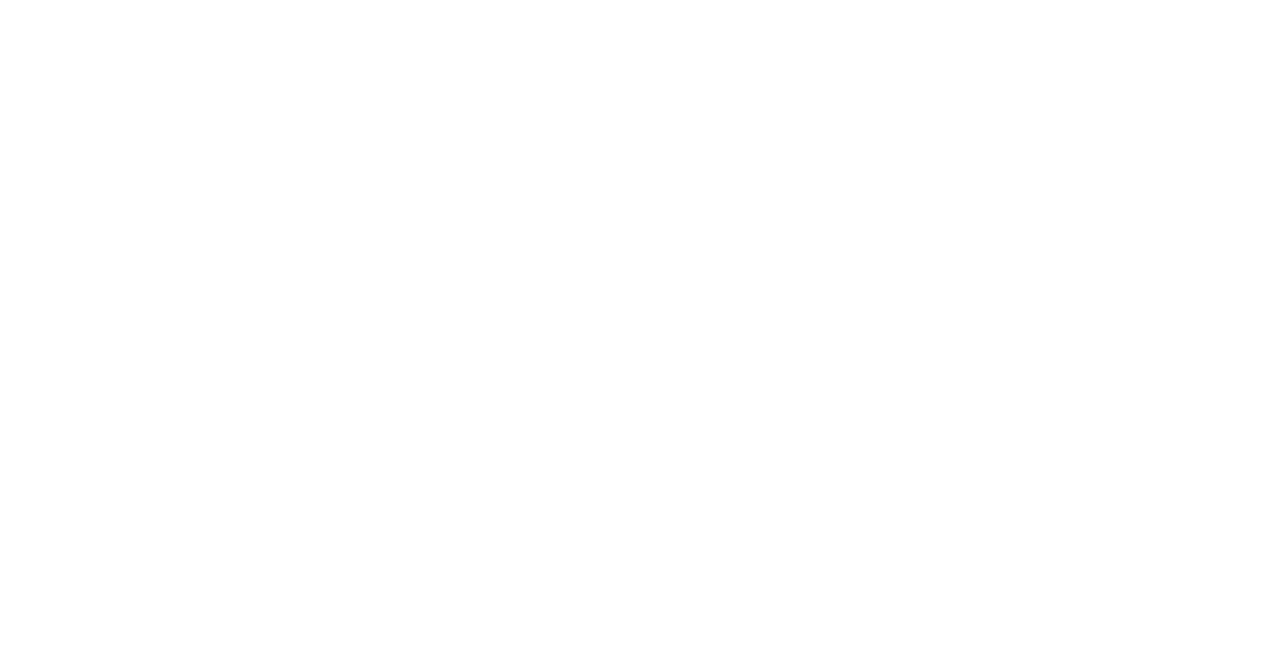
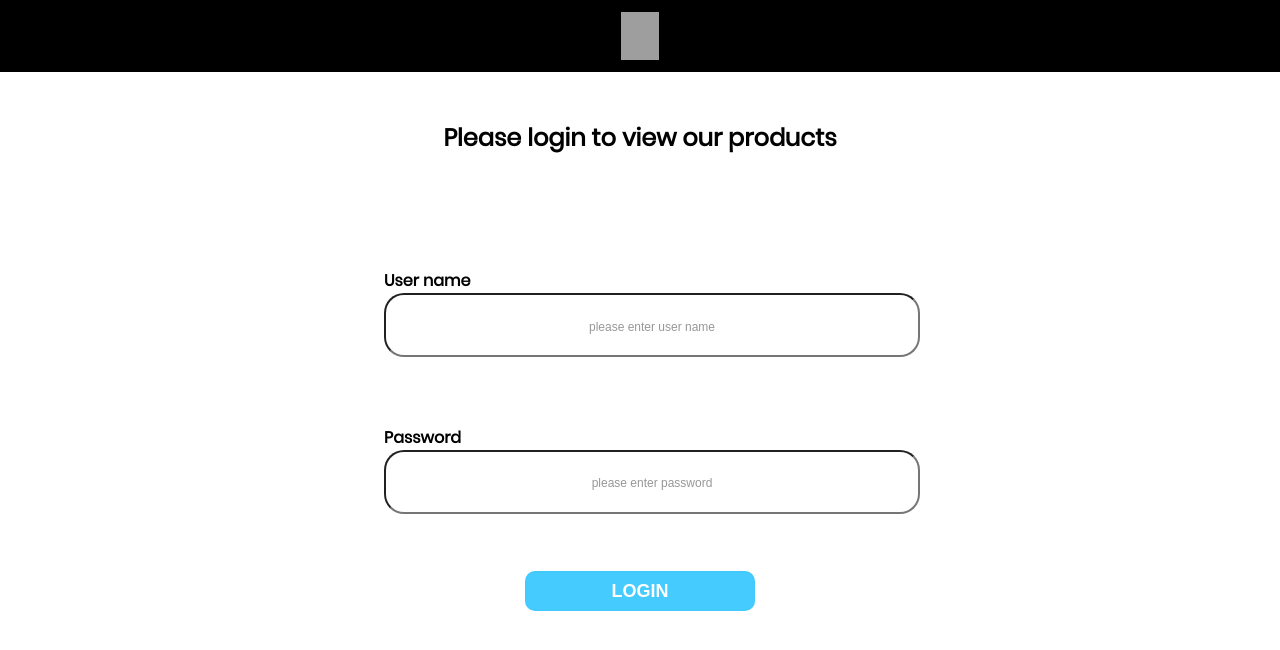
Before and after one commit to pradeepa24/appleReplica, a React (Create React App) app in the folder apple-replica/: page /login in a window 1280 px wide. Shown: the top 650 px of the page. Built offline with nearby package versions, Linux system fonts and the light colour scheme; grey boxes are pictures that could not be loaded.

Commit message:
Added success messages for log in and log out Added validation message

```diff
--- a/apple-replica/src/App.js
+++ b/apple-replica/src/App.js
@@ -6,6 +6,7 @@
 import Landing from './components/landing-page-component/Landing';
 import Phone from './components/iPhone-component/Phone';
 import Watch from './components/watch-component/Watch';
+import Login from './components/login-component/Login';
 
 export default class App extends Component {
   constructor(props) {
@@ -15,8 +16,36 @@
       changeWatch: 'White',
       watches: [{color:'White', checked:true},
                 {color:'Black', checked:false}],
-      isNavVisible: false
+      isNavVisible: false,
+      userName: null,
+      password: null,
+      authorized: false,
+      authorizedCredential: {
+        userName: 'reactPerson',
+        password: 'happyPath'
+      },
+      showError: false,
     }
+}
+enableShowError = () => {
+  this.setState({
+    showError: true
+  })
+}
+disableShowError = () => {
+  this.setState({
+    showError: false
+  })
+}
+enableShowMessage = () => {
+  this.setState({
+    showMessage: true
+  })
+}
+disableShowMessage = () => {
+  this.setState({
+    showMessage: false
+  })
 }
 onChangePhone = e => {
   console.log(e.target.checked);
@@ -39,24 +68,70 @@
     isNavVisible: visibility
   })
 }
+login = () => {
+  if (this.state.userName === this.state.authorizedCredential.userName && this.state.password === this.state.authorizedCredential.password) {
+    this.setState({
+      authorized: true
+    })
+  } else {
+    this.setState({
+      showError: true
+    })
+  }
+}
+logout = () => {
+  this.setState({
+    userName: null,
+    password: null,
+    authorized: false
+  })
+}
+onChangeInput = (e) => {
+this.setState({
+  [e.target.name]: e.target.value,
+  showError: false
+})
+}
   render() {
   return (
     <div>
       <Switch>
            <Route exact path="/" component={Home} />
+           <Route exact path="/login" render = { (props) => <Login {...props}
+           userName={this.state.userName}
+           password = {this.state.password}
+           authorized = {this.state.authorized}
+           onChangeInput = {this.onChangeInput}
+           enableShowMessage = {this.enableShowMessage}
+           login = {this.login}
+           showError = {this.state.showError}
+           /> } />
            <Route exact path="/landing" render = { (props) => <Landing {...props}
            isNavVisible={this.state.isNavVisible}
            toggleVisibility = {this.toggleVisibility}
+           authorized = {this.state.authorized}
+           logout = {this.logout}
+           showMessage = {this.state.showMessage}
+           enableShowMessage = {this.enableShowMessage}
+           disableShowMessage = {this.disableShowMessage}
            /> } />
            <Route exact path="/iPhone" render = { (props) => <Phone {...props}
            isNavVisible={this.state.isNavVisible}
            toggleVisibility = {this.toggleVisibility}
-           changePhone={this.state.changePhone} onChangePhone={this.onChangePhone}/> } />
+           changePhone={this.state.changePhone} onChangePhone={this.onChangePhone}
+           authorized = {this.state.authorized}
+           logout = {this.logout}
+           enableShowMessage = {this.enableShowMessage}
+           /> } />
            <Route exact path="/watch" render = { (props) => <Watch {...props}
            isNavVisible={this.state.isNavVisible}
            toggleVisibility = {this.toggleVisibility}
            changeWatch={this.state.changeWatch}
-           watches={this.state.watches} onRadiochange={this.onRadiochange}/> } />
+           watches={this.state.watches} onRadiochange={this.onRadiochange}
+           authorized = {this.state.authorized}
+           logout = {this.logout}
+           enableShowMessage = {this.enableShowMessage}
+           /> } />
            {/* <Route exact path="/new-beer" render = { (props) => <NewBeer {...props} newBeer = {this.state.newBeer} setBeer = {this.setBeer} resetBeer = {this.resetBeer}/> }  />
            <Route exact path="/beers/:id" render = { (props) => <Beer {...props} beer = {this.state.beer} dispBeer = {this.dispBeer}/> }/> */}
         </Switch>
--- a/apple-replica/src/components/header-component/header.css
+++ b/apple-replica/src/components/header-component/header.css
@@ -84,7 +84,7 @@
     }
     .drop-down {
         width: 250px;
-        height: 43vh;
+        height: 51vh;
         position: absolute;
         background-color: white;
         min-width: 160px;
--- a/apple-replica/src/components/header-component/header.js
+++ b/apple-replica/src/components/header-component/header.js
@@ -6,6 +6,25 @@
 export default class header extends Component {
   displayNav = () => {
     this.props.toggleVisibility(!this.props.isNavVisible);
+  }
+  navigate = () => {
+    console.log(this.props);
+    this.props.history.push('/login');
+  }
+  logoutCall = () => {
+    this.props.logout();
+    setTimeout(()=>{
+       if(!this.props.authorized) {
+         if(this.props.currentPage === '/landing') {
+           setTimeout(()=>{
+             window.location.reload()
+           },2000);
+         } else {
+           this.props.history.push('/landing');
+         }
+         this.props.enableShowMessage();
+       }
+    },100)
   }
     render() {
         return (
@@ -28,6 +47,18 @@
                      className={this.props.currentPage === '/watch' ? "navbar__link--active" : ''}
                      to="/watch"><p>Watch</p></Link>
                      <button>Notify me</button>
+                     {!this.props.authorized ?  (
+                      <button
+                     onClick={this.navigate}
+                     >Login</button>
+                     ) :
+                     (
+                      <button
+                     onClick={this.logoutCall}
+                     >Logout</button>
+                     )
+                     }
+
                  </nav>
                  <div className="dropdown">
                    <button onClick={this.displayNav} className="nav-shrink">
@@ -50,6 +81,19 @@
                      onClick={()=>{this.props.toggleVisibility(false)}}
                      ><p>Watch</p></Link></li>
                      <li><button>Notify me</button></li>
+                     <li>
+                     {!this.props.authorized ?  (
+                      <button
+                     onClick={this.navigate}
+                     >Login</button>
+                     ) :
+                     (
+                      <button
+                     onClick={this.logoutCall}
+                     >Logout</button>
+                     )
+                     }
+                     </li>
                  </ul>
                </div>
                ) :
--- a/apple-replica/src/components/iPhone-component/Phone.js
+++ b/apple-replica/src/components/iPhone-component/Phone.js
@@ -11,12 +11,22 @@
 import {Link } from 'react-router-dom';
 
 export default class Phone extends Component {
+  constructor(props) {
+    super(props);
+    if (!this.props.authorized) {
+      this.props.history.push('/login');
+    }
+  }
     render() {
         return (
           <>
           <Header currentPage={this.props.history.location.pathname}
           isNavVisible={this.props.isNavVisible}
-          toggleVisibility = {this.props.toggleVisibility}></Header>
+          history = {this.props.history}
+          toggleVisibility = {this.props.toggleVisibility}
+          authorized = {this.props.authorized}
+            logout = {this.props.logout}
+            enableShowMessage = {this.props.enableShowMessage}></Header>
             <div className="phone-details-wrapper">
             <div className="phone-details">
                <div className="left-part">
--- a/apple-replica/src/components/landing-page-component/Landing.css
+++ b/apple-replica/src/components/landing-page-component/Landing.css
@@ -20,6 +20,17 @@
 .sub-link {
     height: 30vh;
 }
+.success-message {
+    height: 5vh;
+    width: 100vw;
+    color: green;
+    margin-top: 75px;
+    padding: 10px;
+    display: flex;
+    justify-content: center;
+    align-items: center;
+    background-color: rgba(138, 241, 128, 0.5);
+}
 @media only screen and (max-width : 800px) {
     .landing-main {
         background-size: contain;
--- /dev/null
+++ b/apple-replica/src/components/login-component/Login.css
@@ -0,0 +1,61 @@
+.login-content {
+    height: 65vh;
+    width: 100vw;
+    display: flex;
+    justify-content: center;
+    align-items: center;
+}
+form {
+    height: 50vh;
+    width: 40vw;
+    display: flex;
+    flex-direction: column;
+    justify-content: space-around;
+    align-items: center;
+    padding: 20px;
+}
+form div {
+    width: 40vw;
+    padding: 10px;
+    display: flex;
+   flex-direction: column;
+   justify-content: space-around;
+}
+label {
+    font-weight: bold;
+}
+input {
+    width: 40vw;
+    height: 5vh;
+    border-radius: 20px;
+    font-size: 18px;
+    color: black;
+    padding: 10px;
+}
+input::placeholder {
+    color: rgba(83, 83, 83, 0.603);
+    text-align: center;
+    font-size: 12px;
+}
+form button {
+    width: 18vw;
+    height: 5vh;
+    border-radius: 10px;
+    font-size: 18px;
+    font-weight: bold;
+    background-color: rgba(67, 202, 255, 0.979);
+    color: white;
+    border: solid 2px rgba(67, 202, 255, 0.979);
+}
+h2 {
+    text-align: center;
+    padding-top: 100px;
+}
+span {
+    color: red;
+    display: flex;
+    justify-content: center;
+    align-items: center;
+    background-color: rgba(245, 175, 163, 0.603);
+    height: 5vh;
+}
--- /dev/null
+++ b/apple-replica/src/components/login-component/Login.js
@@ -0,0 +1,49 @@
+import React, { Component } from 'react';
+import './Login.css';
+
+export default class Login extends Component {
+    loginCall = (e) => {
+        e.preventDefault();
+        this.props.login();
+        setTimeout(()=>{
+          if(this.props.authorized) {
+              this.props.history.push('/landing');
+              this.props.enableShowMessage();
+          }
+        },100);
+    }
+    render() {
+        return (
+            <div>
+                 <header class="header-main">
+                  <div class="apple-logo-home">
+                   <img src="https://images-na.ssl-images-amazon.com/images/I/31yHeZqoYkL._AC_SY355_.jpg"></img>
+                  </div>
+                </header>
+            <h2>Please login to view our products</h2>
+            <div className="login-content">
+               <form>
+                 <div>
+                   <label>
+                       User name
+                   </label>
+                   <input name='userName' value={this.props.userName} onChange={this.props.onChangeInput}
+                       placeholder='please enter user name'
+                   />
+                 </div>
+                 <div>
+                   <label>
+                       Password
+                   </label>
+                   <input type="password" name='password' value={this.props.password} onChange={this.props.onChangeInput}
+                       placeholder='please enter password'
+                   />
+                </div>
+                <button onClick={this.loginCall}>LOGIN</button>
+               </form>
+            </div>
+            {this.props.showError ? (<span><small>Please enter a valid user name and password</small></span>) : (<></>)}
+            </div>
+        )
+    }
+}
```
Also changed, not shown: apple-replica/src/components/landing-page-component/Landing.js (+10 -2 lines), apple-replica/src/components/watch-component/Watch.js (+11 -1 lines).
